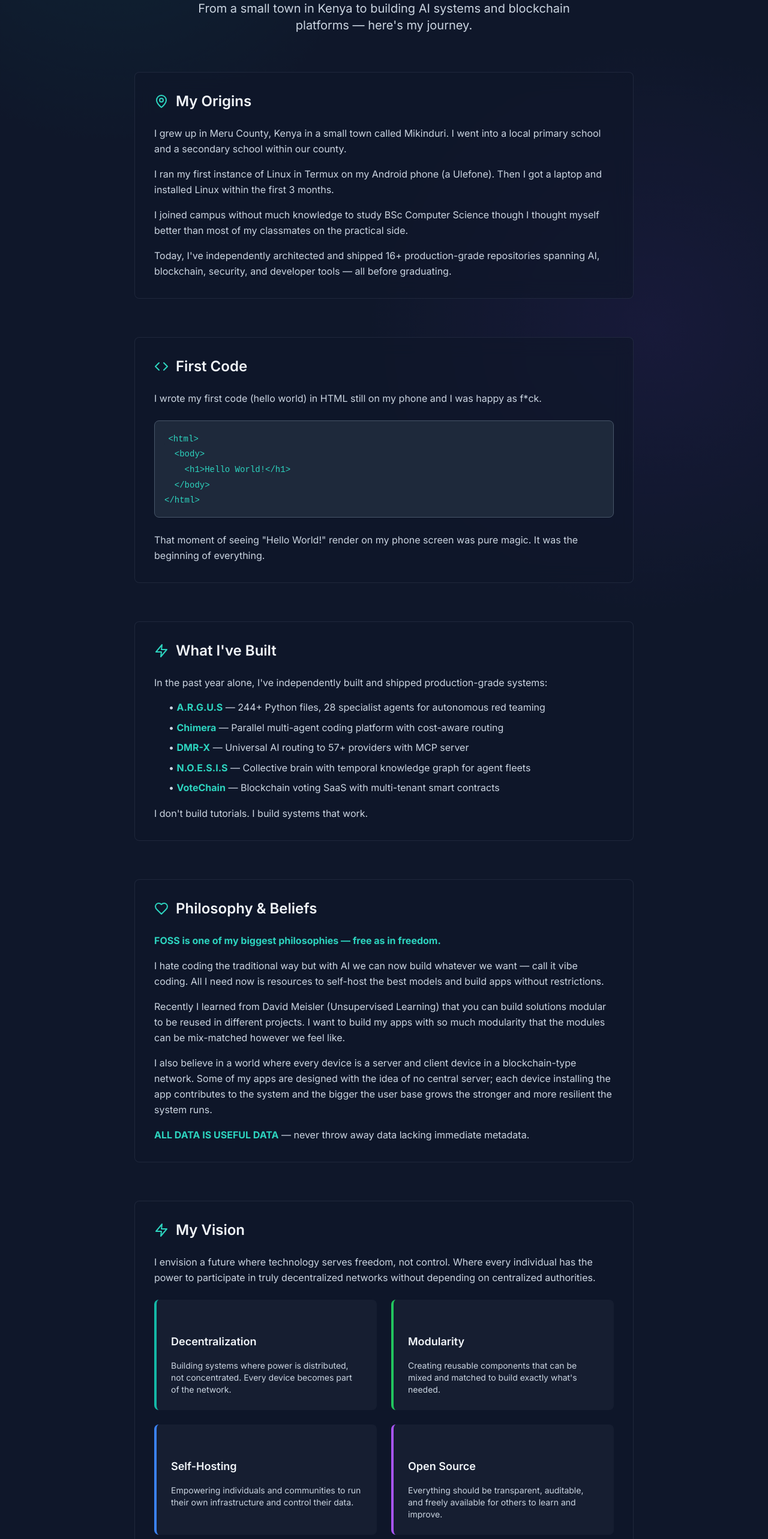
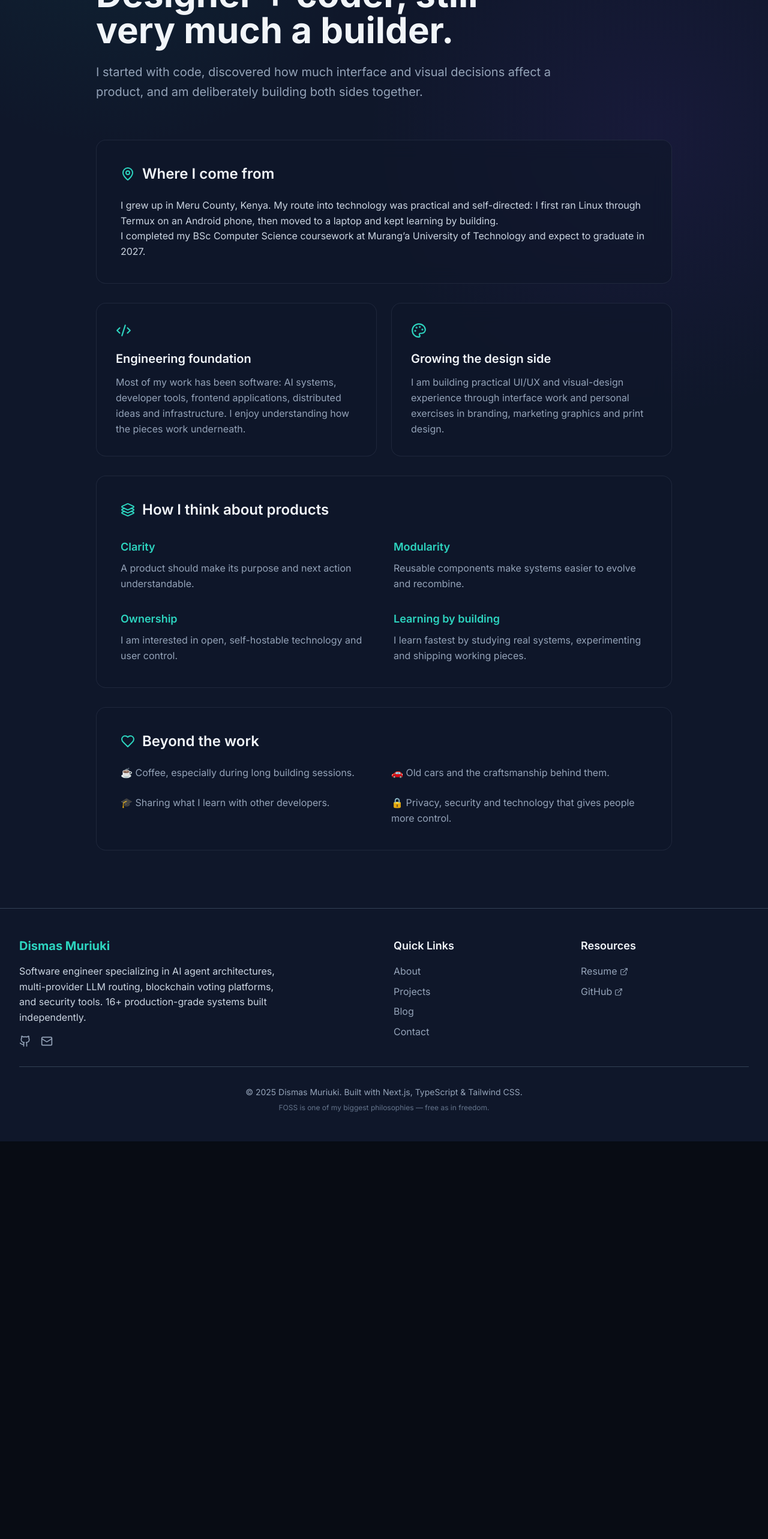
Before and after one commit to danny-dis/dismas-portfolio, a Next.js app: page /about in a window 1280 px wide. Shown: the part 200-2766 px from the top of the page at 60% size. After the commit the page ends 2103 px from the top, so only its background shows below. Built offline with nearby package versions, Linux system fonts and the light colour scheme.

Commit message:
Polish about page for production portfolio

```diff
--- a/src/app/about/page.tsx
+++ b/src/app/about/page.tsx
@@ -1,228 +1,55 @@
 import { Metadata } from 'next'
-import { MapPin, Code, Heart, Zap } from 'lucide-react'
+import { MapPin, Code2, Heart, Layers3, Palette } from 'lucide-react'
 
 export const metadata: Metadata = {
   title: 'About',
-  description: 'Learn about Dismas Muriuki — software engineer from Kenya specializing in AI systems, blockchain, and full-stack development.',
+  description: 'About Dismas Muriuki — a designer and coder combining UI/UX, frontend engineering and creative technology.',
 }
 
 export default function AboutPage() {
   return (
-    <div className="pt-32 pb-20">
-      <div className="max-w-4xl mx-auto px-4 sm:px-6 lg:px-8">
-        {/* Header */}
-        <div className="text-center mb-16">
-          <h1 className="text-4xl md:text-5xl font-bold text-dark-100 mb-6">
-            About Me
-          </h1>
-          <p className="text-xl text-dark-300 max-w-2xl mx-auto">
-            From a small town in Kenya to building AI systems and blockchain platforms — here's my journey.
-          </p>
-        </div>
+    <div className="pt-32 pb-24">
+      <div className="max-w-5xl mx-auto px-4 sm:px-6 lg:px-8">
+        <header className="max-w-3xl mb-16">
+          <p className="text-primary-400 font-semibold tracking-widest text-sm mb-3">ABOUT ME</p>
+          <h1 className="text-4xl md:text-6xl font-bold text-dark-100 mb-6">Designer + coder, still very much a builder.</h1>
+          <p className="text-xl text-dark-400 leading-relaxed">I started with code, discovered how much interface and visual decisions affect a product, and am deliberately building both sides together.</p>
+        </header>
 
-        {/* Origin Story */}
-        <section className="mb-16">
-          <div className="glass rounded-lg p-8">
-            <div className="flex items-center space-x-3 mb-6">
-              <MapPin className="text-primary-400" size={24} />
-              <h2 className="text-2xl font-semibold text-dark-100">My Origins</h2>
-            </div>
+        <div className="space-y-8">
+          <section className="glass rounded-2xl p-8 md:p-10">
+            <div className="flex items-center gap-3 mb-6"><MapPin className="text-primary-400" size={24} /><h2 className="text-2xl font-semibold text-dark-100">Where I come from</h2></div>
             <div className="prose prose-lg max-w-none">
-              <p className="text-dark-300 leading-relaxed mb-4">
-                I grew up in Meru County, Kenya in a small town called Mikinduri. I went into a local primary school
-                and a secondary school within our county.
-              </p>
-              <p className="text-dark-300 leading-relaxed mb-4">
-                I ran my first instance of Linux in Termux on my Android phone (a Ulefone). Then I got a laptop and
-                installed Linux within the first 3 months.
-              </p>
-              <p className="text-dark-300 leading-relaxed mb-4">
-                I joined campus without much knowledge to study BSc Computer Science though I thought myself better
-                than most of my classmates on the practical side.
-              </p>
-              <p className="text-dark-300 leading-relaxed">
-                Today, I've independently architected and shipped 16+ production-grade repositories spanning AI,
-                blockchain, security, and developer tools — all before graduating.
-              </p>
-            </div>
+              <p>I grew up in Meru County, Kenya. My route into technology was practical and self-directed: I first ran Linux through Termux on an Android phone, then moved to a laptop and kept learning by building.</p>
+              <p>I completed my BSc Computer Science coursework at Murang’a University of Technology and expect to graduate in 2027.</p>
             </div>
           </section>
 
-        {/* First Code */}
-        <section className="mb-16">
-          <div className="glass rounded-lg p-8">
-            <div className="flex items-center space-x-3 mb-6">
-              <Code className="text-primary-400" size={24} />
-              <h2 className="text-2xl font-semibold text-dark-100">First Code</h2>
-            </div>
-            <div className="prose prose-lg max-w-none">
-              <p className="text-dark-300 leading-relaxed mb-4">
-                I wrote my first code (hello world) in HTML still on my phone and I was happy as f*ck.
-              </p>
-              <div className="bg-dark-800 border border-dark-600 rounded-lg p-4 my-6">
-                <code className="text-primary-400 font-mono">
-                  &lt;html&gt;<br />
-                  &nbsp;&nbsp;&lt;body&gt;<br />
-                  &nbsp;&nbsp;&nbsp;&nbsp;&lt;h1&gt;Hello World!&lt;/h1&gt;<br />
-                  &nbsp;&nbsp;&lt;/body&gt;<br />
-                  &lt;/html&gt;
-                </code>
-              </div>
-              <p className="text-dark-300 leading-relaxed">
-                That moment of seeing "Hello World!" render on my phone screen was pure magic.
-                It was the beginning of everything.
-              </p>
-            </div>
+          <section className="grid md:grid-cols-2 gap-6">
+            <div className="glass rounded-2xl p-8"><Code2 className="text-primary-400 mb-5" size={26} /><h2 className="text-xl font-semibold text-dark-100 mb-3">Engineering foundation</h2><p className="text-dark-400 leading-relaxed">Most of my work has been software: AI systems, developer tools, frontend applications, distributed ideas and infrastructure. I enjoy understanding how the pieces work underneath.</p></div>
+            <div className="glass rounded-2xl p-8"><Palette className="text-primary-400 mb-5" size={26} /><h2 className="text-xl font-semibold text-dark-100 mb-3">Growing the design side</h2><p className="text-dark-400 leading-relaxed">I am building practical UI/UX and visual-design experience through interface work and personal exercises in branding, marketing graphics and print design.</p></div>
+          </section>
+
+          <section className="glass rounded-2xl p-8 md:p-10">
+            <div className="flex items-center gap-3 mb-8"><Layers3 className="text-primary-400" size={24} /><h2 className="text-2xl font-semibold text-dark-100">How I think about products</h2></div>
+            <div className="grid md:grid-cols-2 gap-8">
+              {[
+                ['Clarity', 'A product should make its purpose and next action understandable.'],
+                ['Modularity', 'Reusable components make systems easier to evolve and recombine.'],
+                ['Ownership', 'I am interested in open, self-hostable technology and user control.'],
+                ['Learning by building', 'I learn fastest by studying real systems, experimenting and shipping working pieces.'],
+              ].map(([title, body]) => <div key={title}><h3 className="text-lg font-semibold text-primary-400 mb-2">{title}</h3><p className="text-dark-400 leading-relaxed">{body}</p></div>)}
             </div>
           </section>
 
-        {/* What I've Built */}
-        <section className="mb-16">
-          <div className="glass rounded-lg p-8">
-            <div className="flex items-center space-x-3 mb-6">
-              <Zap className="text-primary-400" size={24} />
-              <h2 className="text-2xl font-semibold text-dark-100">What I've Built</h2>
-            </div>
-            <div className="prose prose-lg max-w-none">
-              <p className="text-dark-300 leading-relaxed mb-4">
-                In the past year alone, I've independently built and shipped production-grade systems:
-              </p>
-              <ul className="text-dark-300 space-y-2 mb-4">
-                <li>• <strong className="text-primary-400">A.R.G.U.S</strong> — 244+ Python files, 28 specialist agents for autonomous red teaming</li>
-                <li>• <strong className="text-primary-400">Chimera</strong> — Parallel multi-agent coding platform with cost-aware routing</li>
-                <li>• <strong className="text-primary-400">DMR-X</strong> — Universal AI routing to 57+ providers with MCP server</li>
-                <li>• <strong className="text-primary-400">N.O.E.S.I.S</strong> — Collective brain with temporal knowledge graph for agent fleets</li>
-                <li>• <strong className="text-primary-400">VoteChain</strong> — Blockchain voting SaaS with multi-tenant smart contracts</li>
-              </ul>
-              <p className="text-dark-300 leading-relaxed">
-                I don't build tutorials. I build systems that work.
-              </p>
-            </div>
-          </div>
-        </section>
-
-        {/* Philosophy */}
-        <section className="mb-16">
-          <div className="glass rounded-lg p-8">
-            <div className="flex items-center space-x-3 mb-6">
-              <Heart className="text-primary-400" size={24} />
-              <h2 className="text-2xl font-semibold text-dark-100">Philosophy & Beliefs</h2>
-            </div>
-            <div className="prose prose-lg max-w-none">
-              <p className="text-dark-300 leading-relaxed mb-4">
-                <strong className="text-primary-400">FOSS is one of my biggest philosophies — free as in freedom.</strong>
-              </p>
-              <p className="text-dark-300 leading-relaxed mb-4">
-                I hate coding the traditional way but with AI we can now build whatever we want — call it vibe coding.
-                All I need now is resources to self-host the best models and build apps without restrictions.
-              </p>
-              <p className="text-dark-300 leading-relaxed mb-4">
-                Recently I learned from David Meisler (Unsupervised Learning) that you can build solutions modular
-                to be reused in different projects. I want to build my apps with so much modularity that the modules
-                can be mix-matched however we feel like.
-              </p>
-              <p className="text-dark-300 leading-relaxed mb-4">
-                I also believe in a world where every device is a server and client device in a blockchain-type network.
-                Some of my apps are designed with the idea of no central server; each device installing the app contributes
-                to the system and the bigger the user base grows the stronger and more resilient the system runs.
-              </p>
-              <p className="text-dark-300 leading-relaxed">
-                <strong className="text-primary-400">ALL DATA IS USEFUL DATA</strong> — never throw away data lacking immediate metadata.
-              </p>
-            </div>
-          </div>
-        </section>
-
-        {/* Vision */}
-        <section className="mb-16">
-          <div className="glass rounded-lg p-8">
-            <div className="flex items-center space-x-3 mb-6">
-              <Zap className="text-primary-400" size={24} />
-              <h2 className="text-2xl font-semibold text-dark-100">My Vision</h2>
-            </div>
-            <div className="prose prose-lg max-w-none">
-              <p className="text-dark-300 leading-relaxed mb-6">
-                I envision a future where technology serves freedom, not control. Where every individual has
-                the power to participate in truly decentralized networks without depending on centralized authorities.
-              </p>
-
-              <div className="grid grid-cols-1 md:grid-cols-2 gap-6">
-                <div className="bg-dark-800/50 rounded-lg p-6 border-l-4 border-primary-500">
-                  <h3 className="text-lg font-semibold text-dark-100 mb-3">Decentralization</h3>
-                  <p className="text-dark-300 text-sm">
-                    Building systems where power is distributed, not concentrated.
-                    Every device becomes part of the network.
-                  </p>
-                </div>
-
-                <div className="bg-dark-800/50 rounded-lg p-6 border-l-4 border-green-500">
-                  <h3 className="text-lg font-semibold text-dark-100 mb-3">Modularity</h3>
-                  <p className="text-dark-300 text-sm">
-                    Creating reusable components that can be mixed and matched
-                    to build exactly what's needed.
-                  </p>
-                </div>
-
-                <div className="bg-dark-800/50 rounded-lg p-6 border-l-4 border-blue-500">
-                  <h3 className="text-lg font-semibold text-dark-100 mb-3">Self-Hosting</h3>
-                  <p className="text-dark-300 text-sm">
-                    Empowering individuals and communities to run their own
-                    infrastructure and control their data.
-                  </p>
-                </div>
-
-                <div className="bg-dark-800/50 rounded-lg p-6 border-l-4 border-purple-500">
-                  <h3 className="text-lg font-semibold text-dark-100 mb-3">Open Source</h3>
-                  <p className="text-dark-300 text-sm">
-                    Everything should be transparent, auditable, and
-                    freely available for others to learn and improve.
-                  </p>
-                </div>
-              </div>
-            </div>
-          </div>
-        </section>
-
-        {/* Personal Interests */}
-        <section>
-          <div className="glass rounded-lg p-8">
-            <h2 className="text-2xl font-semibold text-dark-100 mb-6">Beyond Code</h2>
-            <div className="grid grid-cols-1 md:grid-cols-2 gap-8">
-              <div>
-                <h3 className="text-lg font-semibold text-primary-400 mb-3">☕ Coffee Enthusiast</h3>
-                <p className="text-dark-300">
-                  I love coffee and believe the best code is written with a good cup nearby.
-                  There's something about the ritual of brewing that helps clear the mind for complex problems.
-                </p>
-              </div>
-
-              <div>
-                <h3 className="text-lg font-semibold text-primary-400 mb-3">🚗 Old Cars</h3>
-                <p className="text-dark-300">
-                  I have a passion for old cars — there's beauty in mechanical simplicity and the craftsmanship
-                  of an era when things were built to last and be repaired.
-                </p>
-              </div>
-
-              <div>
-                <h3 className="text-lg font-semibold text-primary-400 mb-3">🎓 Mentoring</h3>
-                <p className="text-dark-300">
-                  I enjoy mentoring junior developers and sharing knowledge. The best way to solidify your
-                  understanding is to teach others.
-                </p>
-              </div>
-
-              <div>
-                <h3 className="text-lg font-semibold text-primary-400 mb-3">🔒 Privacy & Security</h3>
-                <p className="text-dark-300">
-                  Developing skills in penetration testing and cyber-security. Privacy and security
-                  should be fundamental rights, not luxuries.
-                </p>
-              </div>
-            </div>
+          <section className="glass rounded-2xl p-8 md:p-10">
+            <div className="flex items-center gap-3 mb-6"><Heart className="text-primary-400" size={24} /><h2 className="text-2xl font-semibold text-dark-100">Beyond the work</h2></div>
+            <div className="grid md:grid-cols-2 gap-6 text-dark-400">
+              <p>☕ Coffee, especially during long building sessions.</p><p>🚗 Old cars and the craftsmanship behind them.</p><p>🎓 Sharing what I learn with other developers.</p><p>🔒 Privacy, security and technology that gives people more control.</p>
             </div>
           </section>
         </div>
       </div>
+    </div>
   )
 }
```
Lines whose indentation alone changed are shown as unchanged.
